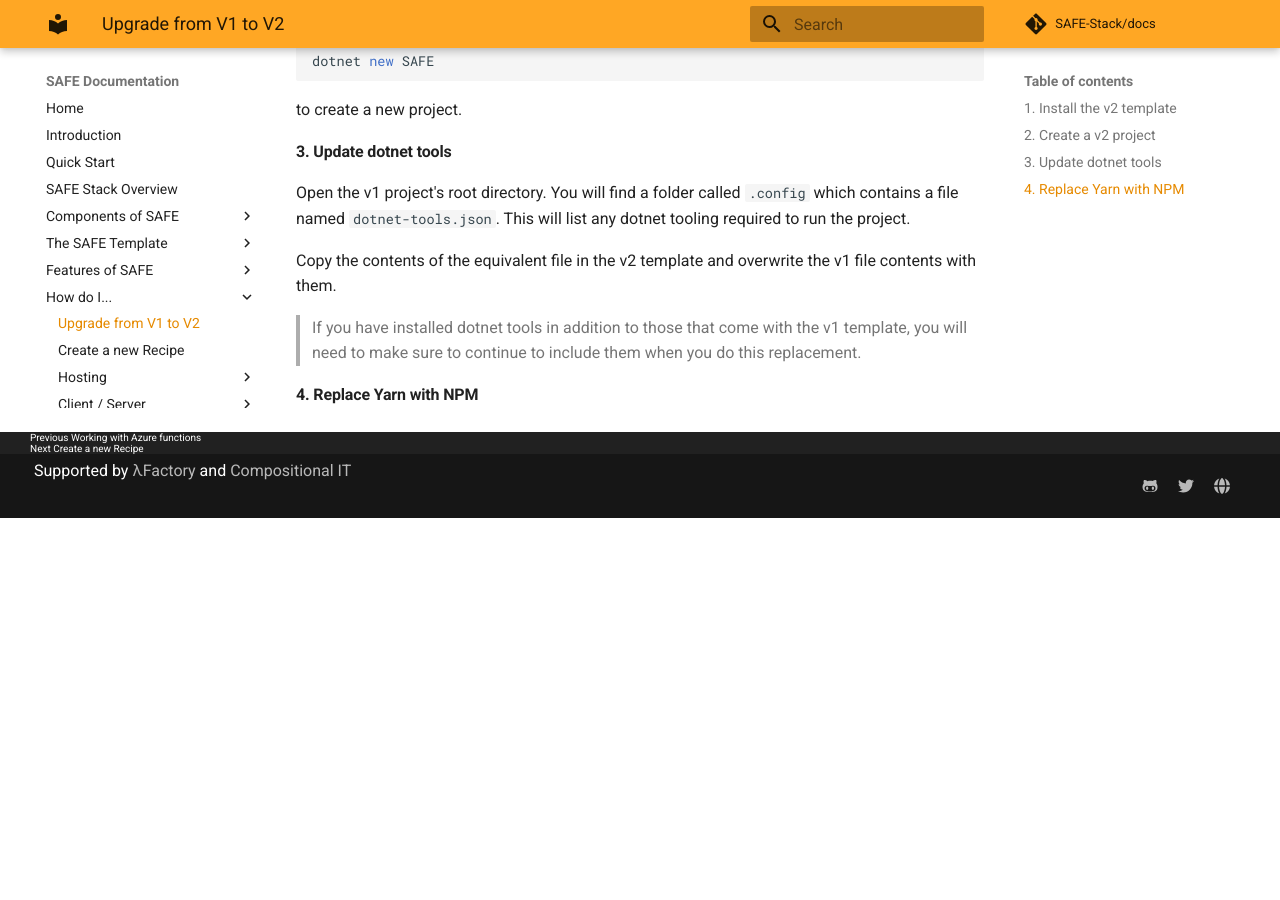
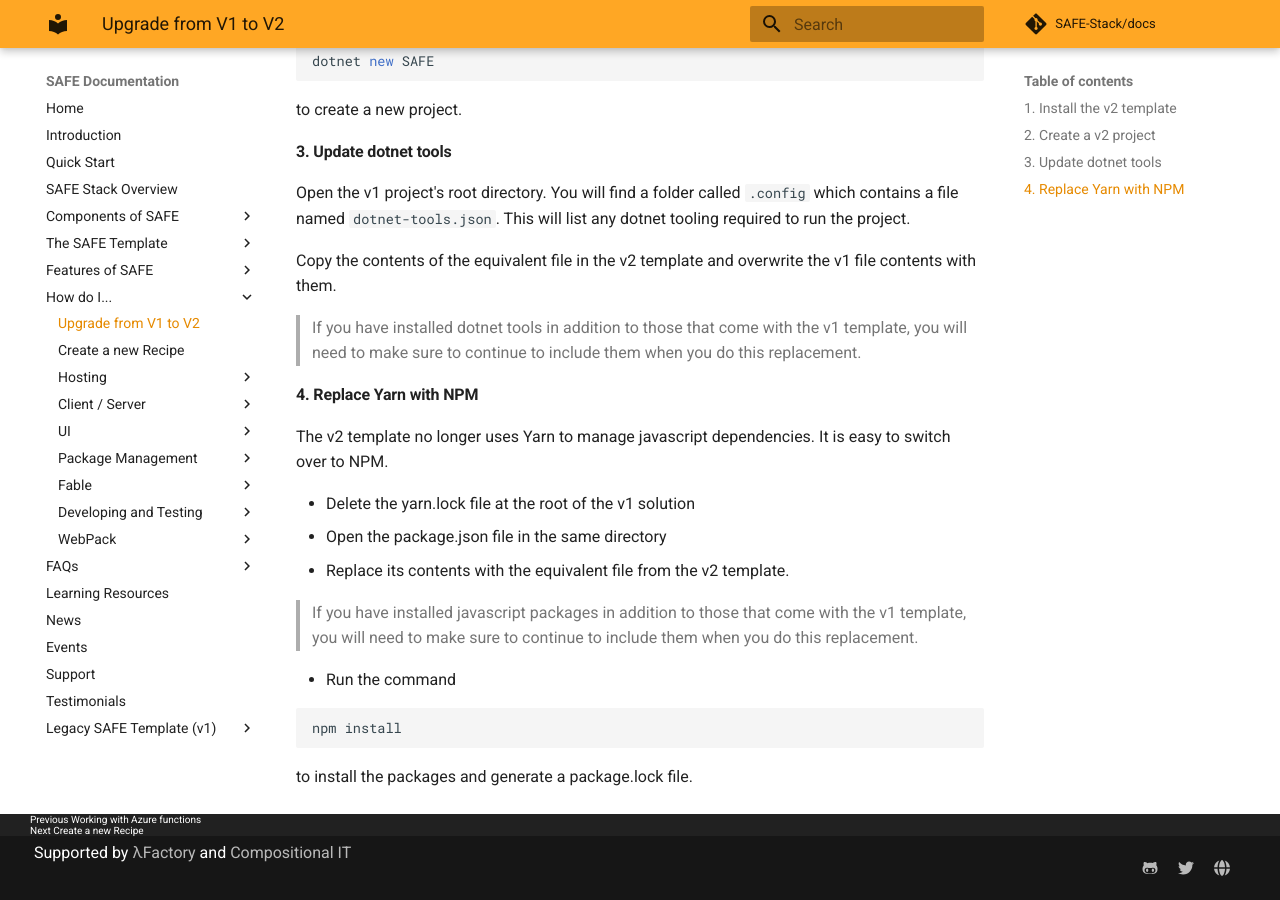
Before and after one commit to SAFE-Stack/docs, an MkDocs documentation site: the page built from docs/recipes/upgrading/v1-to-v2.md, in a window 1280 px wide and 900 px high, scrolled down 604 px. Built offline with MkDocs 1.6.1 and Material for MkDocs 9.7.7, drawn with Linux system fonts in a browser that asks for light colours; comment, search, counter and statistics services are not loaded; before the commit the page ends 1122 px from its top, so only the background shows below that.

Commit message:
Yarn to NPM

````diff
--- a/docs/recipes/upgrading/v1-to-v2.md
+++ b/docs/recipes/upgrading/v1-to-v2.md
@@ -33,3 +33,17 @@
 > If you have installed dotnet tools in addition to those that come with the v1 template, you will need to make sure to continue to include them when you do this replacement.
 
 #### 4. Replace Yarn with NPM
+
+The v2 template no longer uses Yarn to manage javascript dependencies. It is easy to switch over to NPM.
+
+- Delete the yarn.lock file at the root of the v1 solution
+- Open the package.json file in the same directory
+- Replace its contents with the equivalent file from the v2 template.
+
+> If you have installed javascript packages in addition to those that come with the v1 template, you will need to make sure to continue to include them when you do this replacement.
+
+- Run the command
+```powershell
+npm install
+```
+to install the packages and generate a package.lock file.
````
